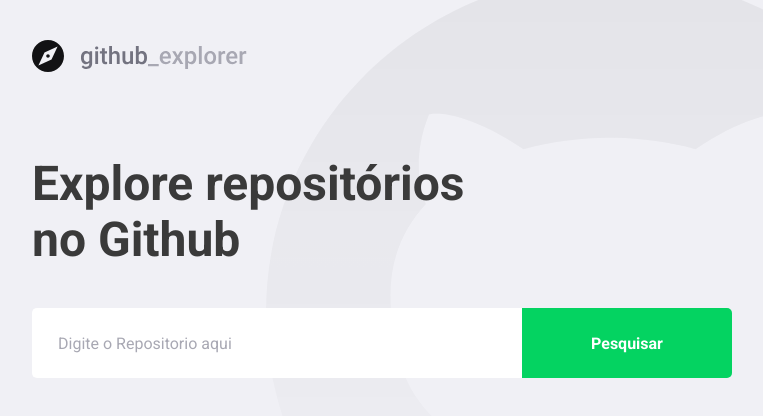
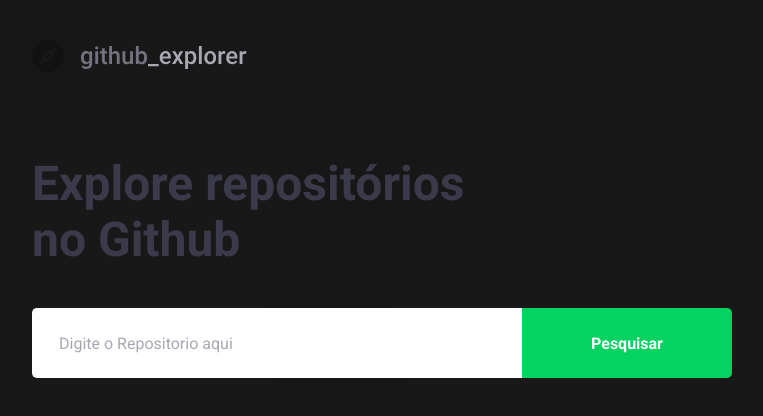
Before and after one commit to torresfelicio/explorer-github, a React (Create React App) app: page / in a window 1280 px wide. Shown: the top 416 px of the page, without its empty margins (148-911 px from the left). Built offline with nearby package versions, Linux system fonts and the light colour scheme; the HTML template or start-up script is replaced by a standard one.

Commit message:
modo dark

```diff
--- a/src/pages/Dashboard/styles.ts
+++ b/src/pages/Dashboard/styles.ts
@@ -7,7 +7,7 @@ interface FormProps {
 
 export const Title = styled.h1`
   font-size: 48px;
-  color: #3A3A3A;
+  color: #3A3A4A;
   max-width: 450px;
   line-height: 56px;
 
@@ -26,7 +26,7 @@ export const Form = styled.form<FormProps>`
     border: 0;
     border-radius: 5px 0 0 5px;
     color: #3a3a3a;
-    border: 2px solid #fff;
+    border: 3px solid #fff;
     border-right: 0px;
 
     ${(props) =>
--- a/src/styles/global.ts
+++ b/src/styles/global.ts
@@ -11,7 +11,7 @@ export default createGlobalStyle`
   }
 
   body {
-    background: #F0F0F5 url(${githubBackgroud}) no-repeat 70% top;
+    background: #181818 url(${githubBackgroud}) no-repeat 70% top;
     -webkit-font-smoothing: antialiased;
   }
 
```
Also changed, not shown: src/styles/assets/example.png.
